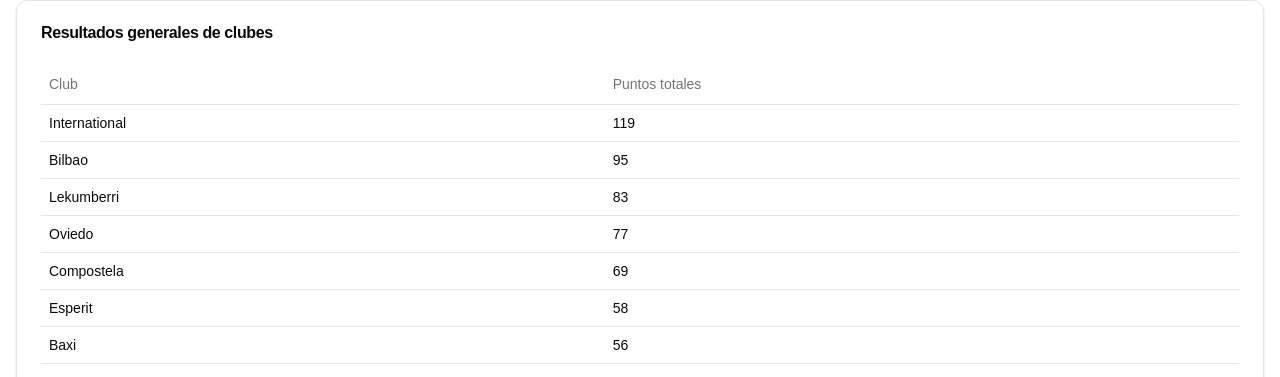
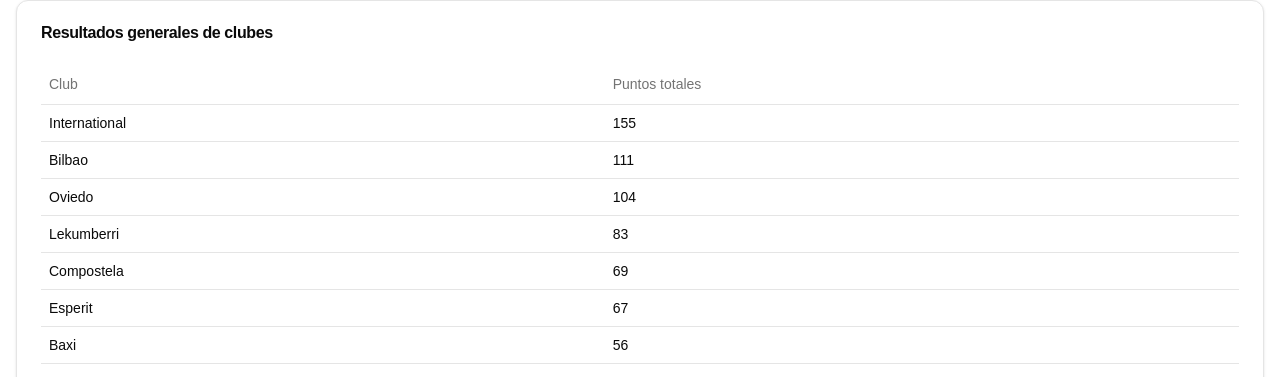
Before and after one commit to fedejsoren/aedg-copa-24-25, a Next.js app: page / in a window 1280 px wide. Shown: the part 2377-2754 px from the top of the page. Built offline with nearby package versions, Linux system fonts and the light colour scheme.

Commit message:
usando 5 resultados para los clubes, no 3

```diff
--- a/app/page.tsx
+++ b/app/page.tsx
@@ -46,7 +46,7 @@ export default function TournamentResults() {
     return Object.entries(clubPoints)
       .map(([club, points]) => ({
         club,
-        points: points.sort((a, b) => b - a).slice(0, 3).reduce((sum, p) => sum + p, 0)
+        points: points.sort((a, b) => b - a).slice(0, 5).reduce((sum, p) => sum + p, 0)
       }))
       .sort((a, b) => b.points - a.points)
   }
```
